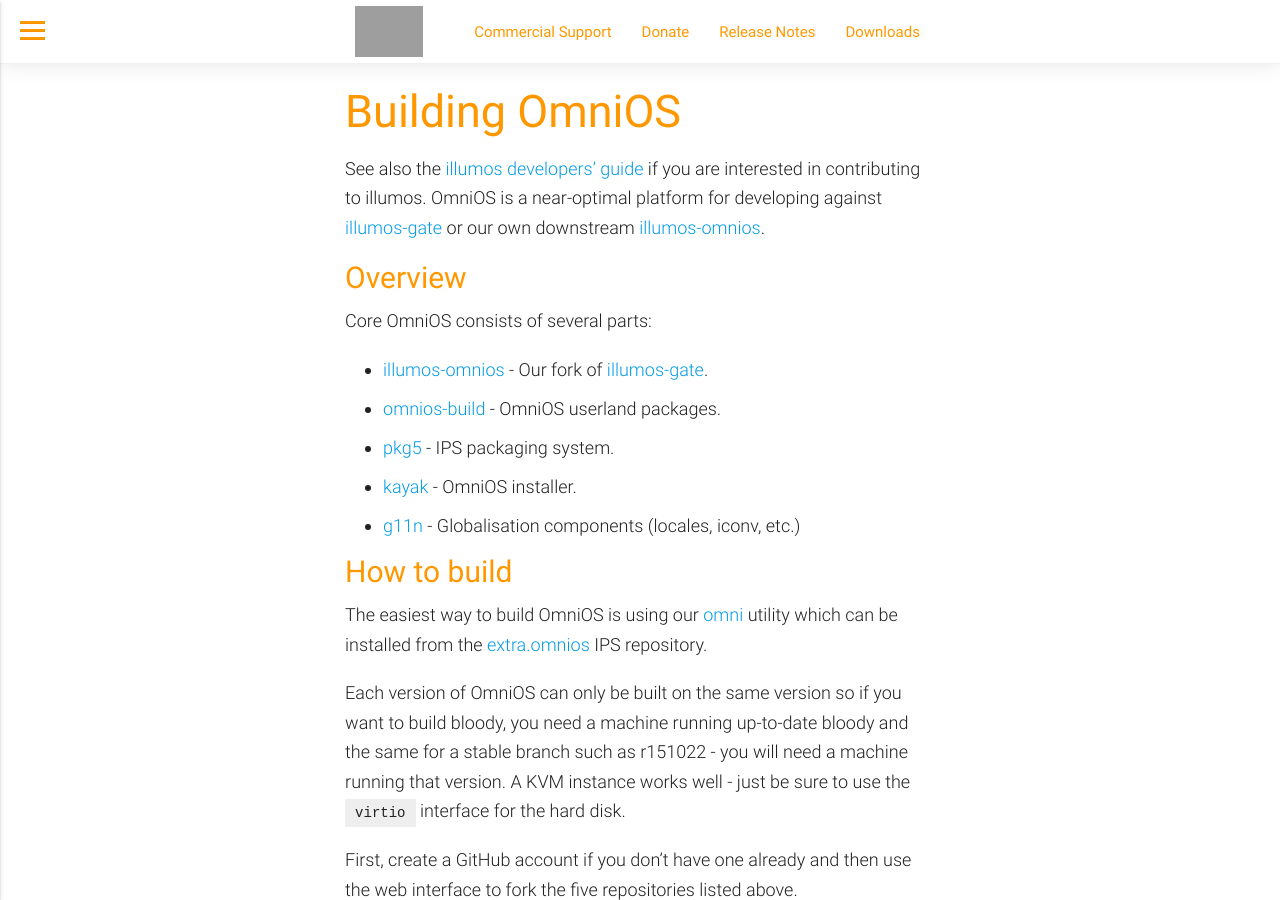
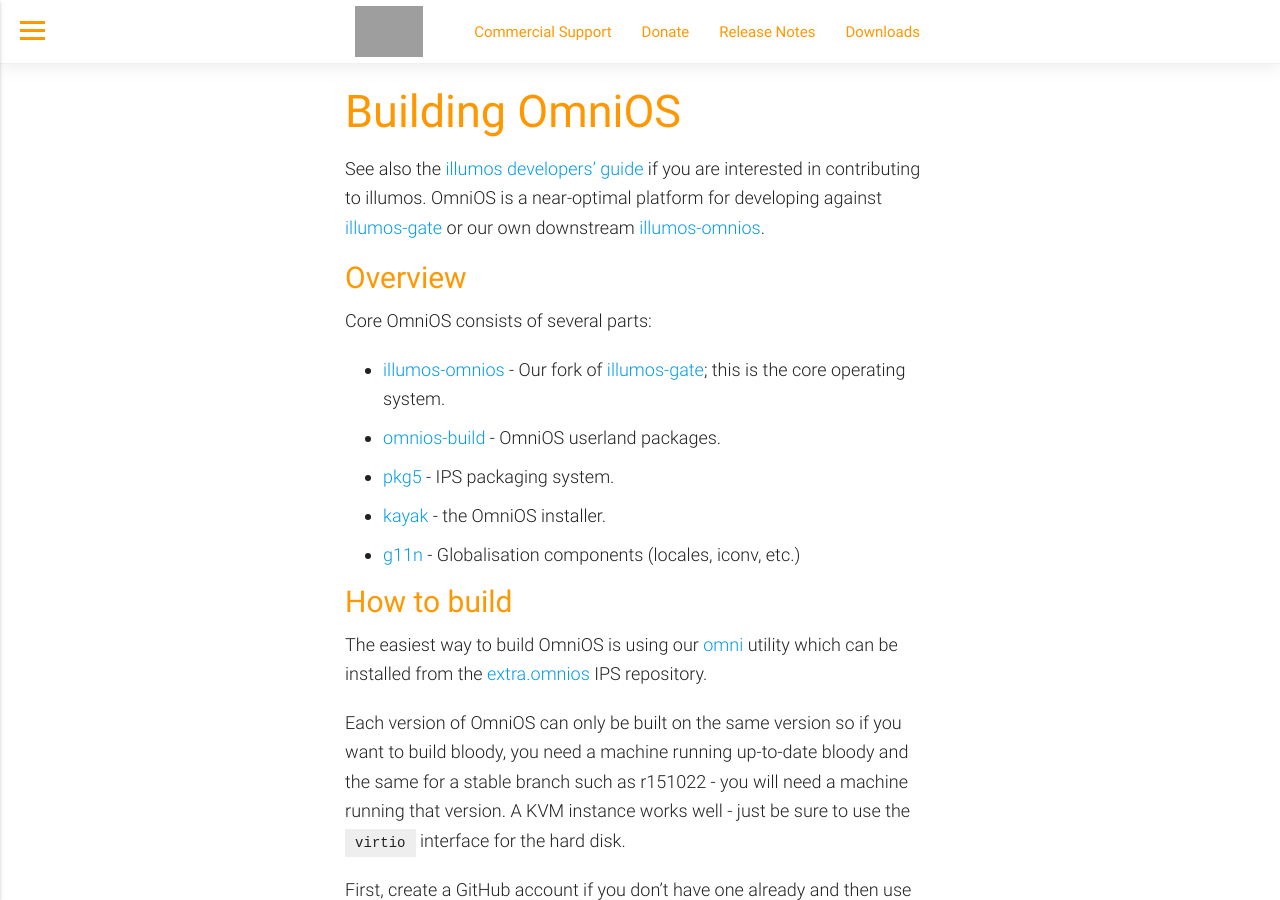
Before and after one commit to omniosorg/omniosorg.github.io, a Jekyll site: the page built from _docs/dev/build_instructions.md, in a window 1280 px wide and 900 px high. Built offline with Jekyll 4.4.1, drawn with Linux system fonts in a browser that asks for light colours; grey boxes are pictures that could not be loaded.

Commit message:
Add more notes

```diff
--- a/_docs/dev/build_instructions.md
+++ b/_docs/dev/build_instructions.md
@@ -18,13 +18,14 @@
 Core OmniOS consists of several parts:
 
 * [illumos-omnios](https://github.com/omniosorg/illumos-omnios)
-    \- Our fork of [illumos-gate](https://github.com/illumos/illumos-gate).
+    \- Our fork of [illumos-gate](https://github.com/illumos/illumos-gate);
+    this is the core operating system.
 * [omnios-build](https://github.com/omniosorg/omnios-build)
     \- OmniOS userland packages.
 * [pkg5](https://github.com/omniosorg/pkg5)
     \- IPS packaging system.
 * [kayak](https://github.com/omniosorg/kayak)
-    \- OmniOS installer.
+    \- the OmniOS installer.
 * [g11n](https://github.com/omniosorg/g11n)
     \- Globalisation components (locales, iconv, etc.)
 
```
